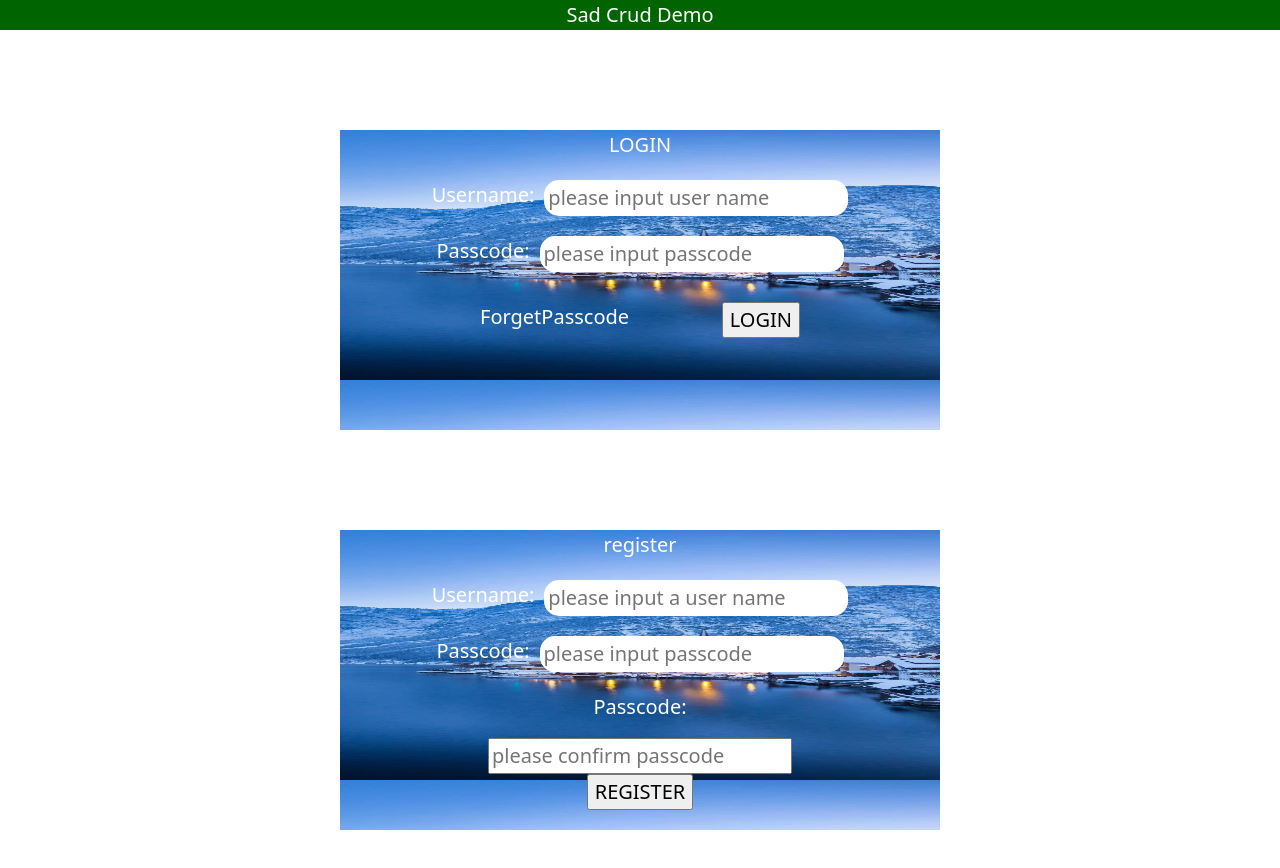
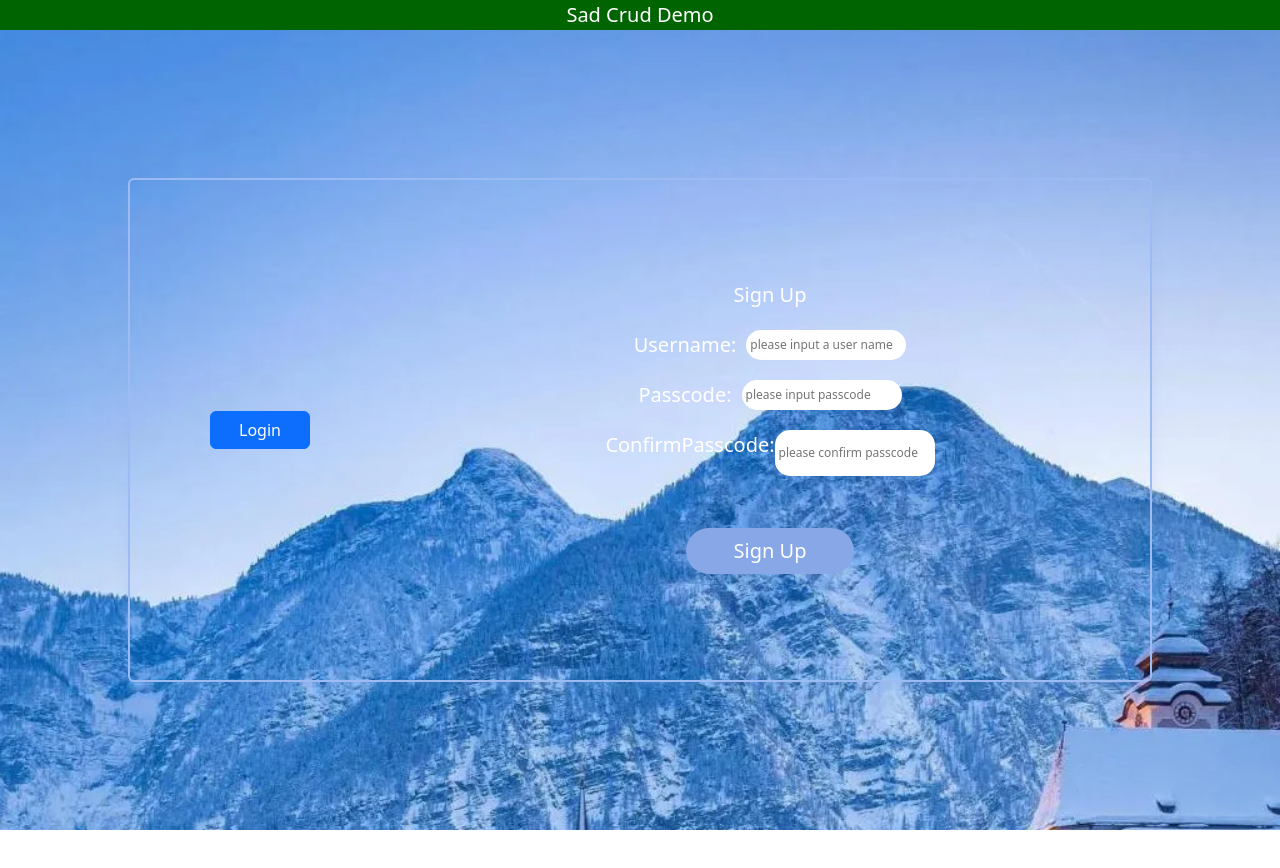
Before and after one commit to YuZhangYuanYYZ/sad-crud-demo, a React (Create React App) app: page / in a window 1280 px wide. Shown: the top 868 px of the page. After the commit the page ends 830 px from the top, so only its background shows below. Built offline with nearby package versions, Linux system fonts and the light colour scheme.

Commit message:
optimize login and register style

```diff
--- a/src/components/LoginAndRegister/Login/Login.js
+++ b/src/components/LoginAndRegister/Login/Login.js
@@ -1,25 +1,27 @@
+import { useState } from 'react';
+import { useDispatch } from 'react-redux';
 import './styles.scss';
-import Button from 'react-bootstrap/Button';
-import { useState } from 'react';
-import Alert from 'react-bootstrap/Alert';
-import { useDispatch } from 'react-redux';
 export function Login() {
   const [userName, setUserName] = useState('');
   const [passcode, setPasscode] = useState('');
   const [showAlert, setShowAlert] = useState(false);
   const dispatch = useDispatch();
 
+  const handleLoginSubmit = (e) => {
+    e.preventDefault();
+    console.log(userName, passcode);
+  };
   return (
     <div className="loginFormContainer">
-      <header className="loginHeader">LOGIN</header>
-      <form className="loginForm" onSubmit={1}>
+      <header className="loginHeader">Login</header>
+      <form className="loginForm" onSubmit={handleLoginSubmit}>
         <label className="userNameContainer">
-          <p className="userNameItem">Username:</p>
+          <p className="passcodeItem">Username:</p>
           <input
             className="inputUsername"
             type="text"
             defaultValue={userName}
-            placeholder="please input user name"
+            placeholder="Please input username"
             onBlur={(event) => {
               const newNameValue = event.target.value;
             }}
@@ -40,10 +42,7 @@ export function Login() {
         </label>
 
         <div className="loginButtonsContainer">
-          <div className="forgetPasswordBtn" onClick={() => 2}>
-            ForgetPasscode
-          </div>
-          <input className="loginButton" type="submit" value="LOGIN" />
+          <input className="loginButton" type="submit" value="Login" />
         </div>
       </form>
     </div>
--- a/src/components/LoginAndRegister/Login/styles.scss
+++ b/src/components/LoginAndRegister/Login/styles.scss
@@ -7,7 +7,6 @@
   flex-direction: column;
   color: white;
   font-size: 20px;
-  background-image: url("../../../../public/backgroudphoto.jpg");
   background-size: 800px 250px;
 }
 
@@ -37,8 +36,12 @@
 .inputUsername{
   border-radius: 15px;
   border: white 2px solid;
+  font-size: 12px;
+  width: 160px;
 }
 .inputPasscode{
   border-radius: 15px;
   border: white 2px solid;
+  font-size: 12px;
+  width: 160px;
 }
--- a/src/components/LoginAndRegister/LoginAndRegister.js
+++ b/src/components/LoginAndRegister/LoginAndRegister.js
@@ -1,20 +1,36 @@
 import './styles.scss';
+import { Switcher } from './Switcher';
+import { useState } from 'react';
+import Button from 'react-bootstrap/Button';
 import { Login } from './Login';
 import { Register } from './Register';
-import Button from 'react-bootstrap/Button';
-import { useState } from 'react';
-import Alert from 'react-bootstrap/Alert';
-import { useDispatch } from 'react-redux';
+
 export function LoginAndRegister() {
-  const [userName, setUserName] = useState('');
-  const [passcode, setPasscode] = useState('');
-  const [showAlert, setShowAlert] = useState(false);
-  const dispatch = useDispatch();
-
+  const [activeIndex, setActiveIndex] = useState(0);
   return (
     <div className="loginAndRegister">
-      <Login></Login>
-      <Register></Register>
+      <Switcher activeIndex={activeIndex}>
+        <Switcher.ActionsContainer>
+          <Switcher.LeftAction>
+            <Button className="signup" onClick={() => setActiveIndex(1)}>
+              Login
+            </Button>
+          </Switcher.LeftAction>
+          <Switcher.RightAction>
+            <Register></Register>
+          </Switcher.RightAction>
+        </Switcher.ActionsContainer>
+        <Switcher.ActionsContainer>
+          <Switcher.LeftAction>
+            <Button className="join" onClick={() => setActiveIndex(0)}>
+              Sign Up
+            </Button>
+          </Switcher.LeftAction>
+          <Switcher.RightAction>
+            <Login></Login>
+          </Switcher.RightAction>
+        </Switcher.ActionsContainer>
+      </Switcher>
     </div>
   );
 }
--- a/src/components/LoginAndRegister/Register/Register.js
+++ b/src/components/LoginAndRegister/Register/Register.js
@@ -1,8 +1,6 @@
+import { useState } from 'react';
+import { useDispatch } from 'react-redux';
 import './styles.scss';
-import Button from 'react-bootstrap/Button';
-import { useState } from 'react';
-import Alert from 'react-bootstrap/Alert';
-import { useDispatch } from 'react-redux';
 export function Register() {
   const [userName, setUserName] = useState('');
   const [passcode, setPasscode] = useState('');
@@ -10,10 +8,15 @@ export function Register() {
   const [showAlert, setShowAlert] = useState(false);
   const dispatch = useDispatch();
 
+  const handleRegister = (e) => {
+    e.preventDefault();
+    console.log(userName, passcode);
+  };
+
   return (
     <div className="registerFormContainer">
-      <header className="registerHeader">register</header>
-      <form className="registerForm" onSubmit={1}>
+      <header className="registerHeader">Sign Up</header>
+      <form className="registerForm" onSubmit={handleRegister}>
         <label className="userNameContainer">
           <p className="userNameItem">Username:</p>
           <input
@@ -40,7 +43,7 @@ export function Register() {
           />
         </label>
         <label className="confirmPContainer">
-          <p className="confirmPasscodeItem">Passcode:</p>
+          <p className="confirmPasscodeItem">ConfirmPasscode:</p>
           <input
             className="confirmPasscode"
             type="text"
@@ -53,7 +56,7 @@ export function Register() {
         </label>
 
         <div className="registerButtonsContainer">
-          <input className="registerButton" type="submit" value="REGISTER" />
+          <input className="registerButton" type="submit" value="Sign Up" />
         </div>
       </form>
     </div>
--- a/src/components/LoginAndRegister/Register/styles.scss
+++ b/src/components/LoginAndRegister/Register/styles.scss
@@ -7,7 +7,6 @@
   flex-direction: column;
   color: white;
   font-size: 20px;
-  background-image: url("../../../../public/backgroudphoto.jpg");
   background-size: 800px 250px;
 }
 
@@ -18,6 +17,11 @@
 }
 
 .passcodeContainer{
+  display: flex;
+  justify-content: center;
+  margin: 20px auto;
+}
+.confirmPContainer{
   display: flex;
   justify-content: center;
   margin: 20px auto;
@@ -37,8 +41,18 @@
 .inputUsername{
   border-radius: 15px;
   border: white 2px solid;
+  font-size: 12px;
+  width: 160px;
 }
 .inputPasscode{
   border-radius: 15px;
   border: white 2px solid;
+  font-size: 12px;
+  width: 160px;
 }
+.confirmPasscode{
+  border-radius: 15px;
+  border: white 2px solid;
+  font-size: 12px;
+  width: 160px;
+}
--- /dev/null
+++ b/src/components/LoginAndRegister/Switcher/Switcher.js
@@ -0,0 +1,39 @@
+import { useState } from 'react';
+import Button from 'react-bootstrap/Button';
+import { Login } from '../Login';
+import { Register } from '../Register';
+import './styles.scss';
+
+export function Switcher({ children, activeIndex }) {
+  console.log('activeIndex', activeIndex);
+  const contentItem = children.map((child, index) => {
+    const visibility = activeIndex === index ? 'visible' : 'hidden';
+    return (
+      <div key={index} className={`${visibility} panel`}>
+        {child}
+      </div>
+    );
+  });
+
+  return (
+    <div className="switcherContainer">
+      <div className="overlay">{contentItem}</div>
+    </div>
+  );
+}
+
+function ActionsContainer({ children }) {
+  return <div className="actionsContainer">{children}</div>;
+}
+
+function LeftAction({ children }) {
+  return <div className="leftItem action">{children}</div>;
+}
+
+function RightAction({ children }) {
+  return <div className="rightItem action">{children}</div>;
+}
+
+Switcher.ActionsContainer = ActionsContainer;
+Switcher.LeftAction = LeftAction;
+Switcher.RightAction = LeftAction;
--- /dev/null
+++ b/src/components/LoginAndRegister/Switcher/index.js
@@ -0,0 +1 @@
+export { Switcher } from './Switcher';
--- /dev/null
+++ b/src/components/LoginAndRegister/Switcher/styles.scss
@@ -0,0 +1,31 @@
+.switcherContainer{
+    display: flex;
+    align-items: center;
+    height: 100%;
+}
+.overlay{
+    width: 80%;
+    margin: 0 auto;
+    border: 2px solid #9CBBF2;
+    box-shadow: 0 6px 12px rgb(131 171 230 / 18%);
+    border-radius: 6px;
+    .visible{
+        display: block ;
+    }
+    .hidden{
+        display: none ;
+    }
+}
+
+.actionsContainer{
+    display: flex;
+    justify-content: space-around;
+    .action{
+        display: flex;
+        max-width: 600px;
+        align-items: center;
+    }
+    .leftItem .btn{
+        width: 100px;
+    }
+}
--- a/src/components/LoginAndRegister/styles.scss
+++ b/src/components/LoginAndRegister/styles.scss
@@ -1,30 +1,31 @@
-.loginFormContainer {
-   width: 600px;
-   height: 300px;
-  margin: 100px auto;
-  display: flex;
-  justify-content: flex-start;
-  flex-direction: column;
-  color: white;
-  font-size: 20px;
-  background-size: 800px 250px;
+.loginAndRegister{
+  background: url('../../../public/backgroudphoto.jpg') no-repeat;
+  background-size: 100%;
+  height: 100vh;
+  background-position: 100% 10%;
+}
+
+.loginButtonsContainer, .registerButtonsContainer{
+  padding: 2rem;
+  input[type=submit] {
+    background-color: #87a7e7;
+    border: none;
+    border-radius: 2rem;
+    color: white;
+    padding: 0.5rem 3rem;
+    text-decoration: none;
+    cursor: pointer;
+  }
 }
 
 .userNameContainer {
   display: flex;
   justify-content: center;
-  margin: 20px auto;
 }
 
 .passcodeContainer{
   display: flex;
   justify-content: center;
-  margin: 20px auto;
-}
-.loginButtonsContainer{
-  display: flex;
-  justify-content: space-between;;
-  margin: 30px 140px;
 }
 
 .userNameItem{
```
Also changed, not shown: src/App.js (+0 -10 lines).
